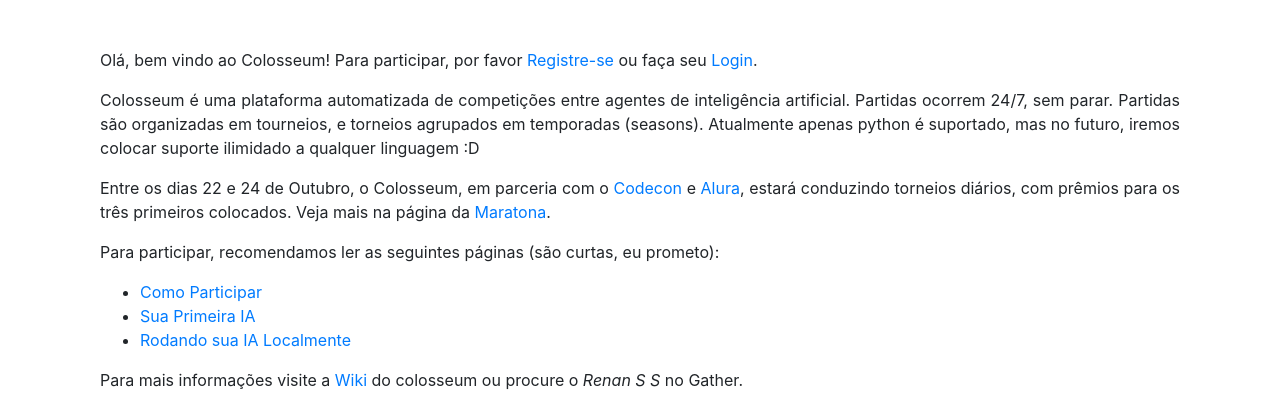
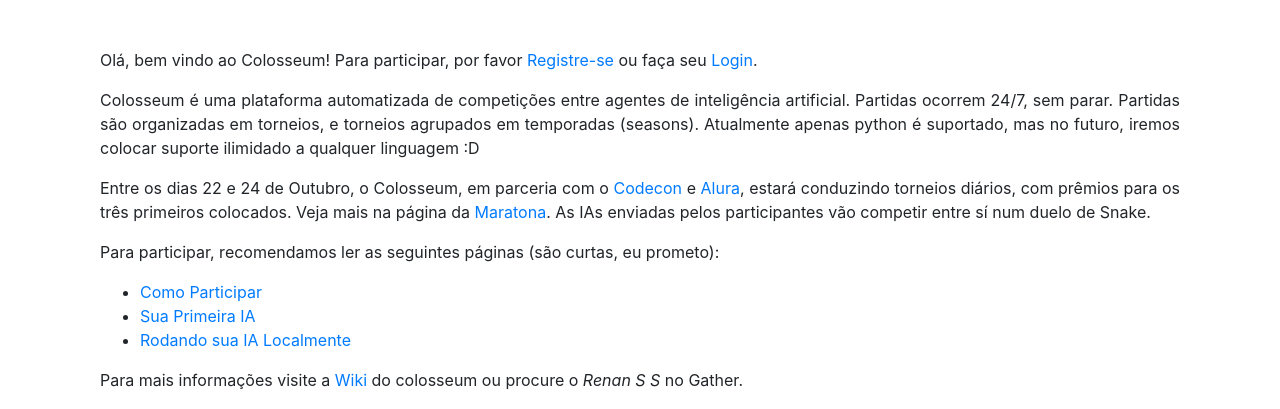
Before and after one commit to h3nnn4n/colosseum_website, a Django app: template app/templates/home_codecon.html in a window 1280 px wide. Shown: the part 66-475 px from the top of the page. Run offline with Django 3.2, Linux system fonts and the light colour scheme; the template is opened without the code that fills it, so the values that code supplies are empty; some libraries are stand-ins or nearby versions.

Commit message:
Update codecon home

```diff
--- a/app/templates/home_codecon.html
+++ b/app/templates/home_codecon.html
@@ -30,7 +30,7 @@
         <p class="text-justify">
           Colosseum é uma plataforma automatizada de competições entre agentes
           de inteligência artificial. Partidas ocorrem 24/7, sem parar. Partidas
-          são organizadas em tourneios, e torneios agrupados em temporadas
+          são organizadas em torneios, e torneios agrupados em temporadas
           (seasons). Atualmente apenas python é suportado, mas no futuro,
           iremos colocar suporte ilimidado a qualquer linguagem :D
         </p>
@@ -41,6 +41,7 @@
           torneios diários, com prêmios para os três primeiros colocados. Veja
           mais na página da
           <a href="https://www.codecon.dev/game/maratona/como-funciona">Maratona</a>.
+          As IAs enviadas pelos participantes vão competir entre sí num duelo de Snake.
         </p>
         <p class="text-justify">
           Para participar, recomendamos ler as seguintes páginas (são curtas, eu prometo):
```
